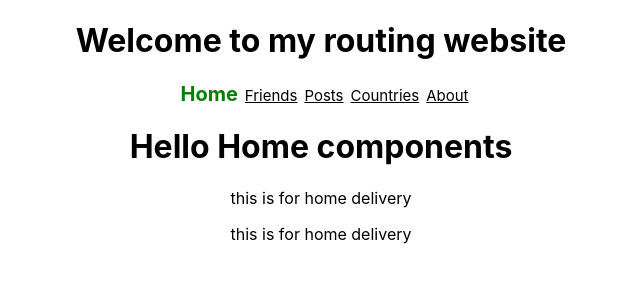
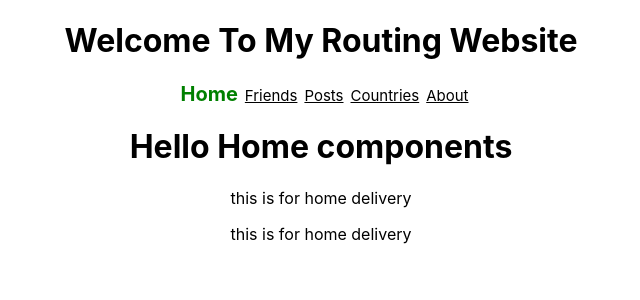
Before and after one commit to YaAlBagdattig379/react-router-m52, a React (Create React App) app: page / in a window 1280 px wide. Shown: the top 300 px of the page, without its empty margins (319-959 px from the left). Built offline with nearby package versions, Linux system fonts and the light colour scheme.

Commit message:
Countries

```diff
--- a/src/Components/Header/Header.js
+++ b/src/Components/Header/Header.js
@@ -9,10 +9,10 @@ const Header = () => {
         color: isActive ? 'green' : "black",
         textDecoration : isActive ? 'none' : 'underline'
      }
-    }
+    };
     return (
         <div>
-            <h1>Welcome to my routing website</h1>
+            <h1>Welcome To My Routing Website</h1>
             <nav className='nav'>
                    {/*normal exp>>....1......*/}
                 {/*<a href="/">Home</a>
```
